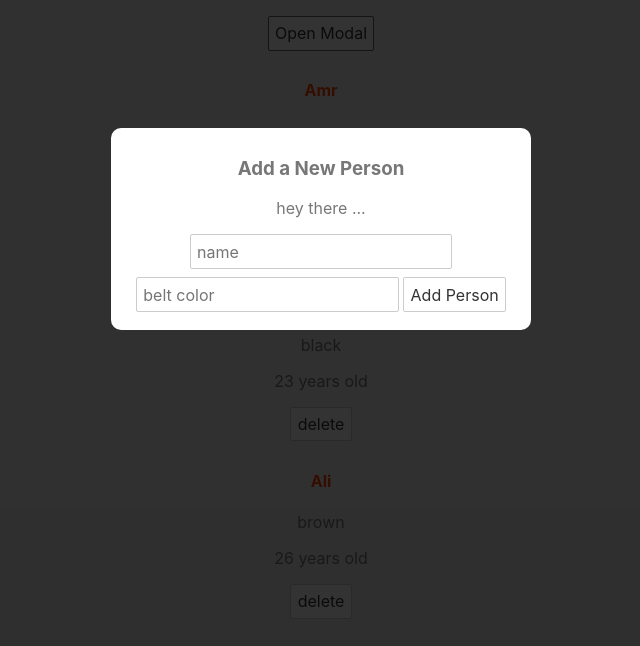
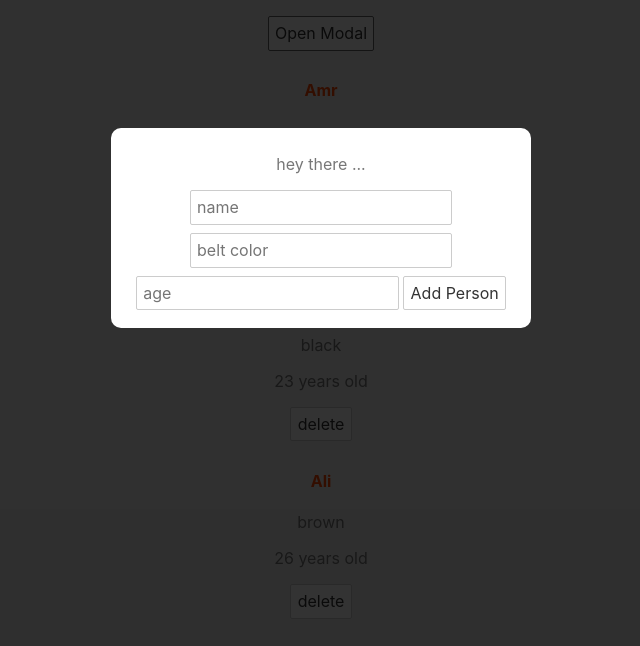
Before and after one commit to Omar125Radwan/myproject, a Svelte app: page / in a window 1280 px wide. Both pictures are taken after a click on the button "Open Modal". Shown: the top 646 px of the page, without its empty margins (319-959 px from the left). Built offline with nearby package versions, Linux system fonts and the light colour scheme.

Commit message:
Forms-01 handleSubmit

```diff
--- /dev/null
+++ b/src/AddPersonForm.svelte
@@ -0,0 +1,19 @@
+<script>
+  let name;
+  let beltColor;
+  let age;
+  const handleSubmit = () => {
+    console.log(name, beltColor, age);
+  }
+</script>
+
+<form on:submit|preventDefault={handleSubmit}>
+  <input type="text" placeholder="name" bind:value={name} />
+  <input type="text" placeholder="belt color" bind:value={beltColor} />
+  <input type="number" placeholder="age" bind:value={age}/>
+  <button>Add Person</button>
+</form>
+
+<style>
+
+</style>
--- a/src/App.svelte
+++ b/src/App.svelte
@@ -1,5 +1,6 @@
 <script>
 	import Modal from "./Modal.svelte";
+	import AddPersonForm from "./AddPersonForm.svelte";
 	let pepole = [
 		{ name: "Amr", beltColor: "orange", age: 17, id: 1 },
 		{ name: "Omar", beltColor: "black", age: 23, id: 2 },
@@ -18,15 +19,7 @@
 
 <!-- <Modal message="Hey, I am a prop value" isPromo="{true}"/> -->
 <Modal {showModal} on:click={toggleModal}>
-	<!-- <h3>Add a New Person</h3> -->
-	<form>
-		<input type="text" placeholder="name" />
-		<input type="text" placeholder="belt color" />
-		<button>Add Person</button>
-	</form>
-	<div slot="title">
-		<h3>Add a New Person</h3>
-	</div>
+	<AddPersonForm />
 </Modal>
 <main>
 	<button on:click={toggleModal}>Open Modal</button>
```
